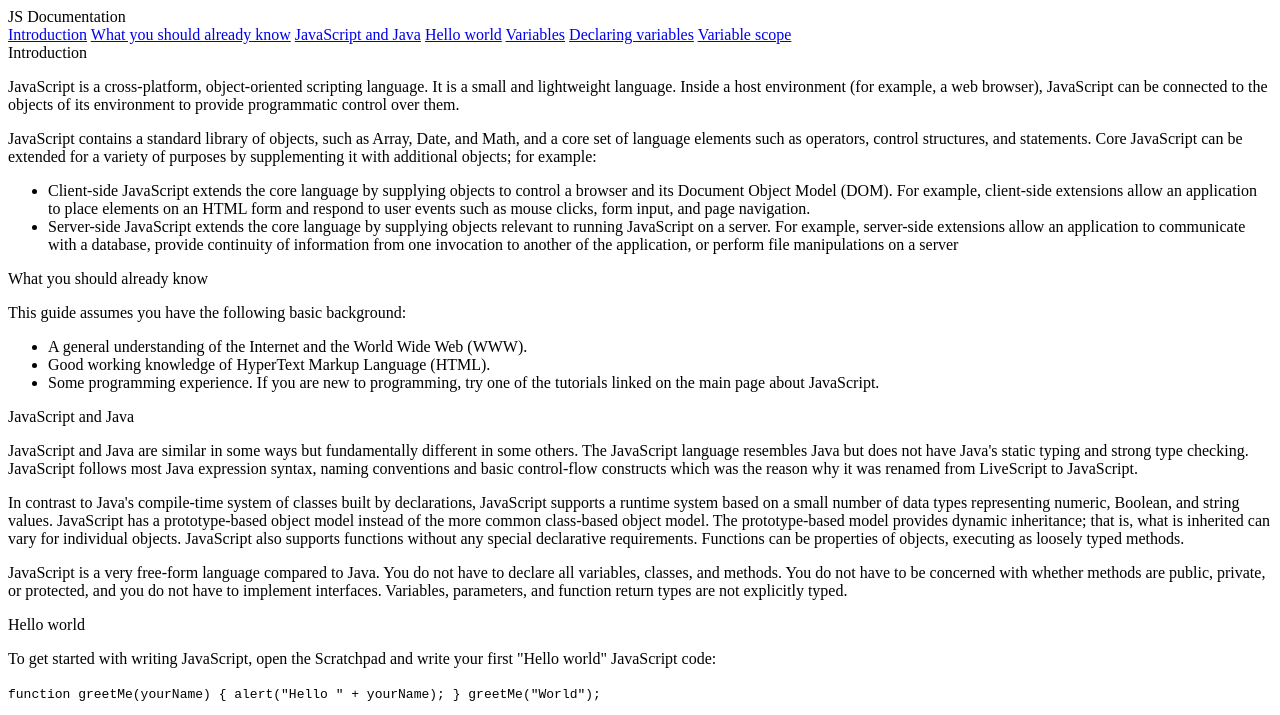
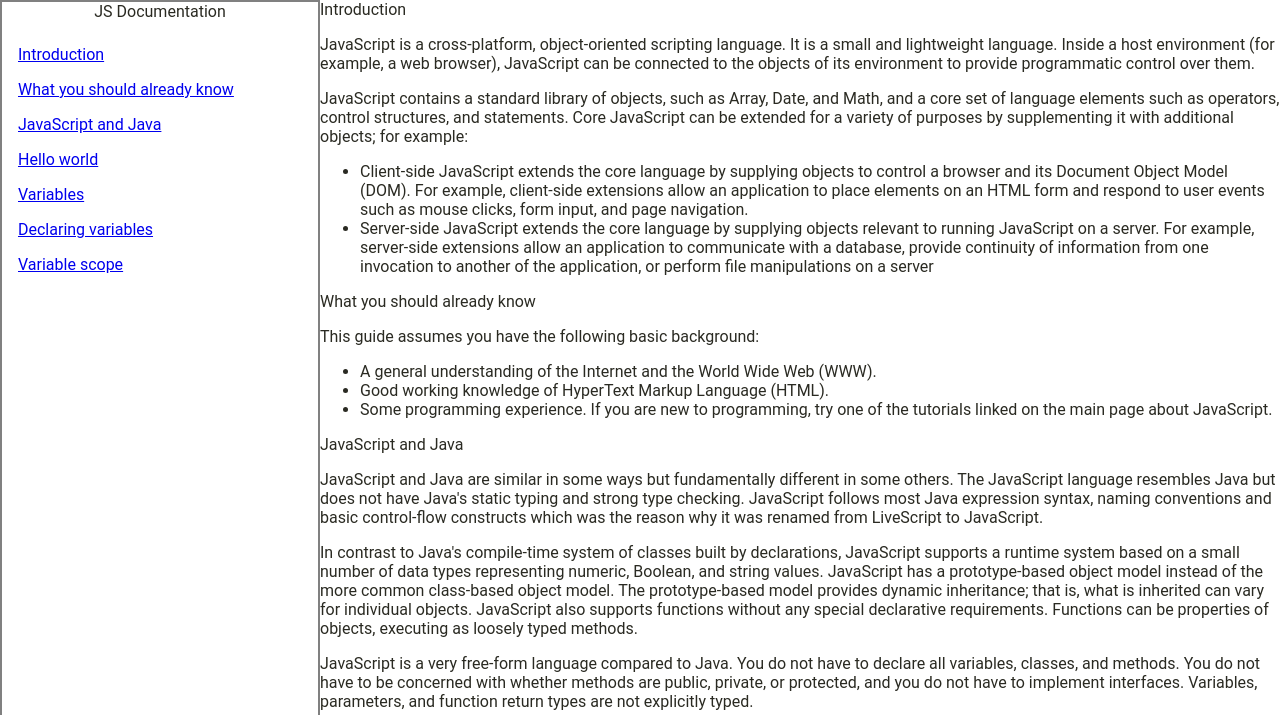
Before and after one commit to hashkar123/my-freecodecamp-projects, a plain HTML site: page responsive-web-design-new/technical-documentation-page/index.html in a window 1280 px wide. Shown: the top 715 px of the page. Drawn offline with Linux system fonts and the light colour scheme.

Commit message:
web-design/technical-documentation-page: Complete steps 14+15

```diff
--- a/responsive-web-design-new/technical-documentation-page/index.html
+++ b/responsive-web-design-new/technical-documentation-page/index.html
@@ -19,13 +19,15 @@
 <body>
     <nav id="navbar">
         <header>JS Documentation</header>
-        <a href="#introduction" class="nav-link">Introduction</a>
-        <a href="#what_you_should_already_know" class="nav-link">What you should already know</a>
-        <a href="#javaScript_and_java" class="nav-link">JavaScript and Java</a>
-        <a href="#hello_world" class="nav-link">Hello world</a>
-        <a href="#variables" class="nav-link">Variables</a>
-        <a href="#declaring_variables" class="nav-link">Declaring variables</a>
-        <a href="#variable_scope" class="nav-link">Variable scope</a>
+        <ul>
+            <li><a href="#introduction" class="nav-link">Introduction</a></li>
+            <li><a href="#what_you_should_already_know" class="nav-link">What you should already know</a></li>
+            <li><a href="#javaScript_and_java" class="nav-link">JavaScript and Java</a></li>
+            <li><a href="#hello_world" class="nav-link">Hello world</a></li>
+            <li><a href="#variables" class="nav-link">Variables</a></li>
+            <li><a href="#declaring_variables" class="nav-link">Declaring variables</a></li>
+            <li><a href="#variable_scope" class="nav-link">Variable scope</a></li>
+            </div>
     </nav>
     <main id="main-doc">
         <section class="main-section" id="introduction">
--- a/responsive-web-design-new/technical-documentation-page/styles.css
+++ b/responsive-web-design-new/technical-documentation-page/styles.css
@@ -0,0 +1,63 @@
+html {
+    /* Setting a base font size of 10px give us easier rem calculations
+         Info: 1rem === 10px, 1.5rem === 15px, 2rem === 20px and so forth
+       */
+    font-size: 10px;
+}
+
+body {
+    font-size: 1.6rem;
+    font-family: Roboto, Helvetica, Arial, sans-serif;
+    color: #2A2A22;
+    margin: 0;
+    /* padding: 5px 0 5px 0;
+    line-height: 1.5; */
+    /* text-align: center; */
+}
+
+* {
+    box-sizing: border-box;
+}
+
+#navbar {
+    border: 2px solid gray;
+}
+
+#navbar header {
+    text-align: center;
+}
+
+#navbar ul {
+    display: flex;
+    flex-direction: column;
+    max-height: 150px;
+    padding: 0;
+    list-style: none;
+    overflow-x: auto;
+    overflow-y: auto;
+}
+
+#navbar ul li {
+    padding: 0.5em 1em;
+}
+
+@media (min-width: 800px) {
+    #navbar {
+        /* TODO: Navbar for desktops/laptops */
+        position: fixed;
+        top: 0;
+        left: 0;
+        height: 100%;
+        width: 20em;
+    }
+
+    #navbar ul {
+        height: 100%;
+        max-height: none;
+    }
+
+    #main-doc {
+        margin-left: 20em;
+
+    }
+}
```
